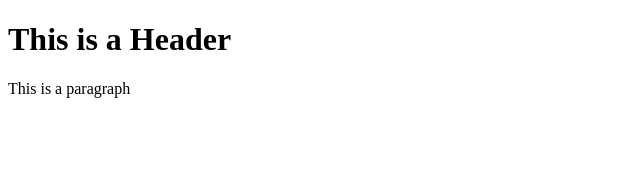
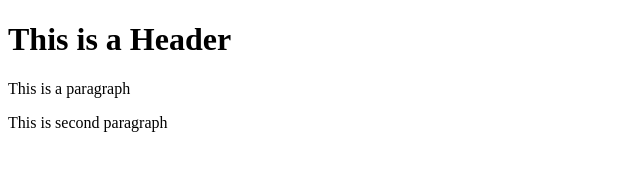
Before and after one commit to Utsav8126/git-and-node-test, a website: page index.html in a window 1280 px wide. Shown: the whole page, without its empty margins (0-640 px from the left). Drawn offline with Linux system fonts and the light colour scheme.

Commit message:
second commit

```diff
--- a/index.html
+++ b/index.html
@@ -5,5 +5,6 @@
     <body>
         <h1>This is a Header</h1>
         <p>This is a paragraph</p>
+        <p> This is second paragraph</p>
     </body>
 </html>
```
Also changed, not shown: package.json (+6 -1 lines), 2 other files.
